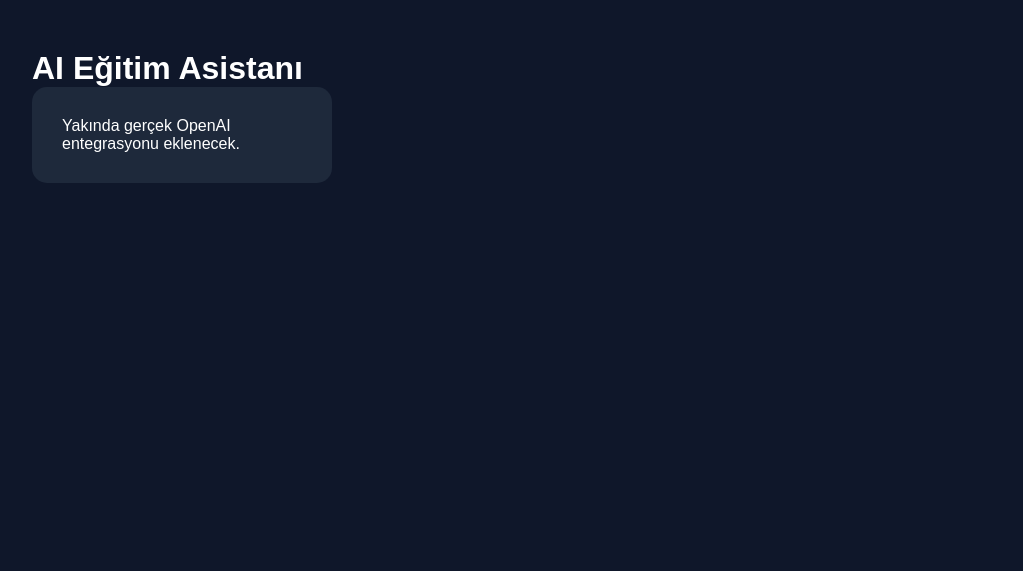
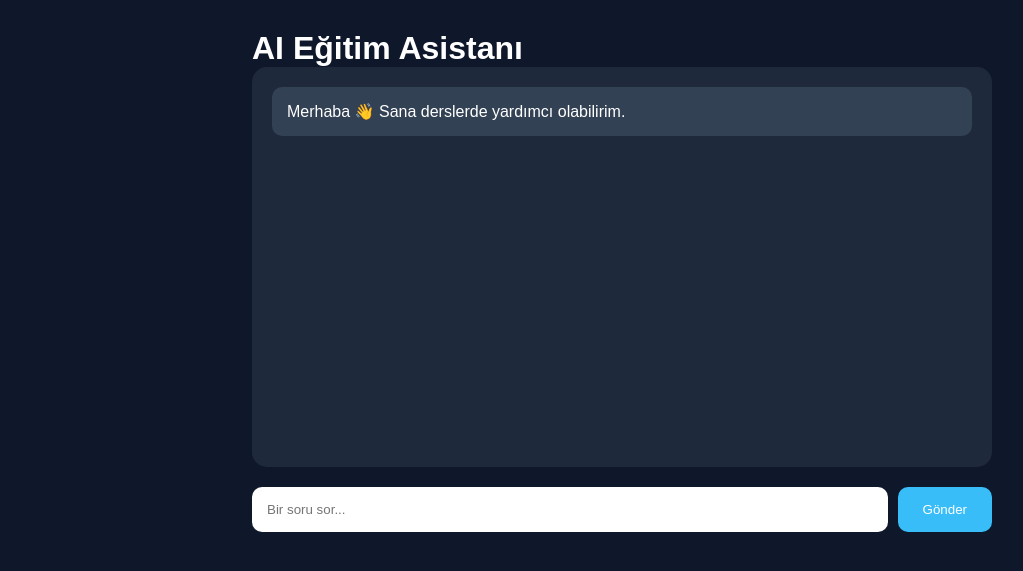
Before and after one commit to 242201012-sketch/ai-egitim-sistemi, a Flask app: page /chatbot in a window 1280 px wide. Shown: the top 571 px of the page, without its empty margins (18-1041 px from the left). Run offline with Flask 3, Linux system fonts and the light colour scheme; the visitor is signed in with stand-in values (Sample User, id 1).

Commit message:
mmmmmmmmmmmmmmmmmmmmmmm

```diff
--- a/app.py
+++ b/app.py
@@ -218,5 +218,42 @@ def chatbot():
 
     return render_template("chatbot.html")
 
+@app.route("/ask", methods=["POST"])
+def ask():
+
+    user_message = request.form["message"].lower()
+
+    response = "Sorunu anlayamadım."
+
+    # Matematik
+    if "matematik" in user_message:
+        response = "Matematik konusunda sana yardımcı olabilirim."
+
+    elif "toplama" in user_message:
+        response = "Toplama işlemi sayıları birleştirmektir."
+
+    elif "python" in user_message:
+        response = "Python çok güçlü bir programlama dilidir."
+
+    elif "flask" in user_message:
+        response = "Flask Python tabanlı web frameworküdür."
+
+    elif "html" in user_message:
+        response = "HTML web sayfasının iskeletidir."
+
+    elif "css" in user_message:
+        response = "CSS web tasarımını güzelleştirir."
+
+    elif "sql" in user_message:
+        response = "SQL veritabanı yönetimi için kullanılır."
+
+    elif "merhaba" in user_message:
+        response = "Merhaba 👋"
+
+    elif "selam" in user_message:
+        response = "Selam 👋"
+
+    return response
+
 if __name__ == "__main__":
     app.run(debug=True)
--- a/templates/chatbot.html
+++ b/templates/chatbot.html
@@ -2,20 +2,135 @@
 <html lang="tr">
 <head>
     <meta charset="UTF-8">
-    <title>AI Chatbot</title>
-    <link rel="stylesheet" href="{{ url_for('static', filename='style.css') }}">
+    <title>AI Eğitim Asistanı</title>
+
+    <link rel="stylesheet"
+          href="{{ url_for('static', filename='style.css') }}">
+
+<style>
+
+.chat-container{
+    max-width:800px;
+    margin:auto;
+    padding:30px;
+}
+
+.chat-box{
+    background:#1e293b;
+    padding:20px;
+    border-radius:15px;
+    min-height:400px;
+    margin-bottom:20px;
+    overflow-y:auto;
+}
+
+.message{
+    margin-bottom:15px;
+    padding:15px;
+    border-radius:10px;
+}
+
+.user{
+    background:#2563eb;
+}
+
+.bot{
+    background:#334155;
+}
+
+.input-area{
+    display:flex;
+    gap:10px;
+}
+
+.input-area input{
+    flex:1;
+    padding:15px;
+    border:none;
+    border-radius:10px;
+}
+
+.input-area button{
+    padding:15px 25px;
+    border:none;
+    border-radius:10px;
+    background:#38bdf8;
+    color:white;
+    cursor:pointer;
+}
+
+</style>
+
 </head>
 <body>
 
-<div class="dashboard">
+<div class="chat-container">
 
     <h1>AI Eğitim Asistanı</h1>
 
-    <div class="card">
-        <p>Yakında gerçek OpenAI entegrasyonu eklenecek.</p>
+    <div class="chat-box" id="chatBox">
+
+        <div class="message bot">
+            Merhaba 👋 Sana derslerde yardımcı olabilirim.
+        </div>
+
+    </div>
+
+    <div class="input-area">
+
+        <input type="text"
+               id="message"
+               placeholder="Bir soru sor...">
+
+        <button onclick="sendMessage()">
+            Gönder
+        </button>
+
     </div>
 
 </div>
 
+<script>
+
+async function sendMessage(){
+
+    let messageInput = document.getElementById("message");
+    let message = messageInput.value;
+
+    if(message.trim() === ""){
+        return;
+    }
+
+    let chatBox = document.getElementById("chatBox");
+
+    chatBox.innerHTML += `
+        <div class="message user">
+            ${message}
+        </div>
+    `;
+
+    let formData = new FormData();
+    formData.append("message", message);
+
+    let response = await fetch("/ask", {
+        method:"POST",
+        body:formData
+    });
+
+    let botReply = await response.text();
+
+    chatBox.innerHTML += `
+        <div class="message bot">
+            ${botReply}
+        </div>
+    `;
+
+    messageInput.value = "";
+
+    chatBox.scrollTop = chatBox.scrollHeight;
+}
+
+</script>
+
 </body>
 </html>
```
